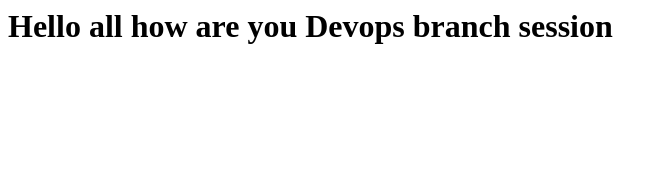
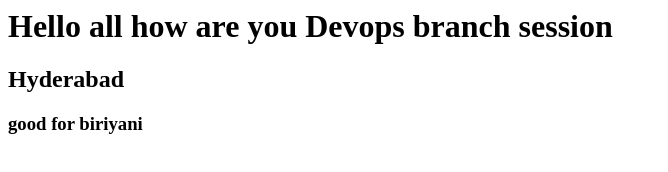
Before and after one commit to ganeshgellas/ganesh-practise, a plain HTML site: page contact.html in a window 1280 px wide. Shown: the whole page, without its empty margins (0-668 px from the left). Drawn offline with Linux system fonts and the light colour scheme.

Commit message:
Updated contact page

```diff
--- a/contact.html
+++ b/contact.html
@@ -5,5 +5,7 @@
 		Devops branch session
 	</head>
 	</html>
+	<h2> Hyderabad </h2>
+	<h3> good for biriyani </h3>
 
 </h1>
```
